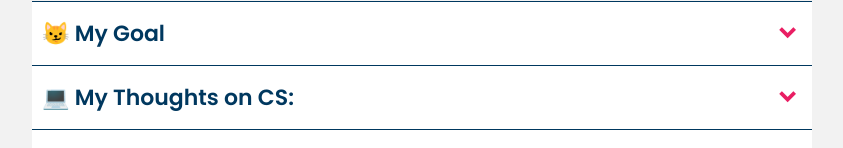
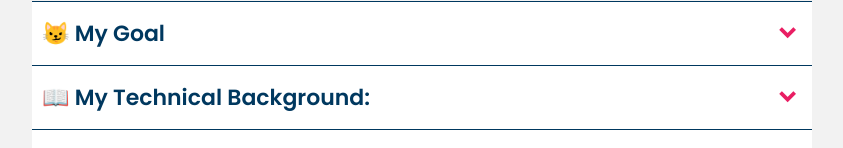
Before and after one commit to jamesmwu/Personal-Website, a React (Create React App) app: page /about in a window 1280 px wide. Shown: the part 804-952 px from the top of the page, without its empty margins (218-1061 px from the left). Built offline with nearby package versions, Linux system fonts and the light colour scheme.

Commit message:
Updated bio info

```diff
--- a/package.json
+++ b/package.json
@@ -25,12 +25,13 @@
 		"web-vitals": "^2.1.4"
 	},
 	"scripts": {
-    "predeploy": "npm run build",
+		"predeploy": "npm run lint && npm run build",
 		"deploy": "gh-pages -d build",
 		"start": "react-scripts start",
 		"build": "react-scripts build",
 		"test": "react-scripts test",
-    "eject": "react-scripts eject"
+		"eject": "react-scripts eject",
+		"lint": "eslint ./src --fix"
 	},
 	"eslintConfig": {
 		"extends": [
--- a/src/data/info.js
+++ b/src/data/info.js
@@ -284,94 +284,80 @@ export const aboutMe = [
 	{
 		title: '😼 My Goal',
 		description: [
-			'I consider myself a talkative introvert-- I love meeting new \
-			people and having conversations, but I also enjoy vibing on my \
-			own.',
-			'I have a couple ways of keeping myself mindlessly entertained. \
-			I follow the NBA (Lakers WOOO) and watch Minecraft videos. I also \
-			like playing Super Smash Bros Ultimate... my friends don\'t like \
-			playing with me anymore because I always beat them. But I like \
-			watching professional play and practicing the techniques they \
-			use, sometimes I\'ll even take notes for fun if I see something \
-			especially intriguing.',
-			'Some hobbies I think are probably more stimulating that I enjoy \
-			include reading, drawing, playing my violin, working out, and \
-			playing basketball. Regarding the reading point, I REALLY like \
-			learning about how businesses become successful, especially tech \
-			ones. Some of my favorites include "Shoe Dog" by Phil Knight, \
-			"Unbroken" by Laura Hillenbrand, and "The Lord of the Rings" by \
-			J.R.R. Tolkien. Regarding the drawing point, I usually draw digital\
-			 art, but I also like drawing on whiteboards... if that counts?\
-			  For some reason I really enjoy drawing nature stuff that is\
-			   devoid of people or human influence. So stuff like mountains,\
-			    clouds, forests, etc. But I mostly just draw little doodles\
-				 and more derpy looking stuff.',
-			'My idea of fun is chilling comfortably with friends, playing\
-			 board games or cards or just chatting. I feel like in college\
-			  there tends to be more of a party scene, but it\'s never really\
-			   been for me I think.'
+			'I\'m searching for a way to use my love for creativity and \
+			innovation to build something that will positively impact people.\
+			I believe that software engineering is the perfect way to do that,\
+			and ever since my first \'Hello World\', I\'ve continuously been\
+			amazed by the versatility and power that coding offers.',
+			'I think that learning new skills, technologies, and concepts is \
+			one of the most exciting parts of SWE-- and I can\'t wait to see \
+			where my journey will take me.'
 		]
 	},
 	{
-		title: '💻 My Thoughts on CS:',
+		title: '📖 My Technical Background:',
 		description: [
-			'I immensely enjoy SWE for the practicality and creativity it\
-			 offers. I think it\'s difficult to find any other profession\
-			  where you can create something that can be used by thousands\
-			   of people, all from one dude coding something in his bedroom.\
-			    I was initially pursuing mechanical engineering, and I\'ll\
-				 just say that it might be a little harder to solder\
-				  something together or manufacture a car while sitting\
-				   at your personal desk.',
-			'In addition to that, I really enjoy learning the actual concepts\
-			 and processes involved in building software. I think it\'s\
-			  fascinating to see how all the different parts of a program\
-			   come together to create something that can be used by others.',
-			'My goal is to build something interesting and cool that will\
-			 positively impact people, and I think SWE is a great way\
-			  to do that.'
+			'I\'ve worked with a variety of technologies-- that\'s been an \
+			intentional choice and something I find very fun!',
+			'I got my start in projects, startups, and clubs at UCLA \
+			where I learnt mobile and web fullstack development. Specifically, \
+			joining the #1 CS club at my school-- ACM-- taught me a lot of \
+			fundamentals. There, I was first introduced to Swift, React \
+			Native, and Git.',
+			'This set me up for my first internship at a startup, where I \
+			built a mobile app using React Native, but also learnt Firebase.\
+			Even better, I was able to pick up TensorFlow and very basic \
+			machine learning concepts.',
+			'I stayed active (and still am active) in ACM all this time, where \
+			I eventually became the President of the Hack committee. Along the \
+			way I got familiar with more fullstack technologies like MongoDB, \
+			Express.js, React.js, AWS services, etc.',
+			'Then, I interned at a cybersecurity company-- GrammaTech-- \
+			where I learnt Angular, TypeScript, and GraphQL. I also got to \
+			work with a production codebase and learnt a lot about the \
+			software development lifecycle in addition to some cybersecurity \
+			concepts like dynamically linked libraries, zero-day \
+			vulnerabilities, and more.',
+			'Following that, I began working on two research projects at UCLA \
+			where I\'m learning a lot about machine learning, computer vision, \
+			and data analysis. I\'m also working on a personal project with a \
+			friend, where I\'m learning a lot about backend development and \
+			deployment.',
+			'My most recent experience has been this past summer, where I \
+			worked at a great networking company-- Arista Networks. I got to \
+			work with C++ and Python, and despite having taken a networking \
+			class at UCLA, learnt so much more about networking, routing, \
+			and the OSI model. I haven\'t worked at a company with such a \
+			large codebase before, and it was a great experience to learn \
+			how to navigate that.'
 		]
 	},
 	{
-		title: '📖 My Background:',
+		title: '💻 Why I chose CS:',
 		description: [
-			'In elementary school, I was fascinated by the idea of creating\
-			 new worlds and ideas that had never been seen before! So\
-			  naturally, I wanted to be... an author. I enjoyed reading\
-			   and I enjoyed writing, so it seemed like the perfect fit.\
-			    I would frequently handwrite my stories and present the\
-				 stapled bundles of paper for my parents to read.',
-			'Eventually, my aspirations shifted. In high school, I didn\'t\
-			 know what I wanted to do and tried out every available\
-			  opportunity. In addition to a variety of extracurriculars\
-			   (violin, orchestra, basketball, cross country), I found\
-			    myself getting into speech. I enjoyed debate, participated\
-				 in mock trial, did some work for the school paper, won some\
-				  speech competitions, and even gave a TEDx talk. I thought\
-				   going into law or politics might be the move.',
-			'But after some research, I realized law wasn\'t for me, and\
-			 politics maybe was not so fun.',
-			'I decided to apply to colleges as a mechanical engineering\
-			 major, as I liked the idea of engineering-- building stuff\
-			  to help others sounded pretty cool, and I always enjoyed\
-			   learning about how stuff worked. Later in the year, taking\
-			    AP CSA, I realized programming was actually kind of fun,\
-				 and I ended up making an app with some friends. Around\
-				  this time, the first thoughts of a potential career in\
-				   software engineering started to form.',
-			'Once I began college at UCLA, I took my first year to explore.\
-			 I was in 5 clubs at one point, and decided to sample every type\
-			  of engineering. I was in an electrical engineering club, a\
-			   mechanical engineering club, a civil engineering club, and a\
-			    computer science club. Out of the work that all of them did,\
-				 I found I enjoyed CS the most (for the reasons mentioned in\
-				  the "Thoughts on CS" section above). Plus, the community of\
-				   the CS club-- ACM Hack-- was amazing. I met so many awesome\
-				    people, and I loved building stuff with them. A year later\
-					, I\'m now a computer science major and more involved\
-					 in Hack than ever.',
-			'Now, as I continue to develop my skills and explore CS, I\'m\
-			 excited to see where my journey will go.'
+			'I really enjoy CS, even as a hobby beyond just a career. However, \
+			I didn\'t always go for CS-- let\'s go back in time and \
+			revisit some of my old career aspirations...',
+			'[AGE 8]: The first real thing I ever wanted to be was an author. \
+			I loved reading and writing, and still do to this day.',
+			'[AGE 12]: I developed a hobby for drawing, and enjoyed \
+			cartooning, sketching, and making puns. For a while here, I \
+			considered going into some marketing or design field.',
+			'[AGE 14]: I had a brief couple months of aspiring to be a \
+			video editor. I edited videos for projects and my mom\'s business, \
+			and had great fun.',
+			'[AGE 17]: I started getting into public speaking and debate, and \
+			thought about going into law or politics. Around here, I realized \
+			I wanted to do something that would help people, but couldn\'t \
+			figure out what would be best to specialize in yet.',
+			'[AGE 18]: After lots of research, I realized I preferred an \
+			engineering field over a political or humanities-focused one. \
+			I couldn\'t figure out what type of engineering I wanted to do, \
+			and went into college as a mechanical engineering major.',
+			'[AGE 19]: After sampling many clubs, classes, and projects, I \
+			realized that I loved the creativity and problem-solving that \
+			came with software engineering. I switched majors to CS, and \
+			since then, it\'s been wonderful to explore!'
 		]
 	}
 ];
--- a/src/pages/About.js
+++ b/src/pages/About.js
@@ -16,6 +16,12 @@ function About() {
 
 		return () => clearTimeout(fadeInTimeout);
 	}, []);
+
+	function parseDescription(description) {
+		const bldDesc = description.replace(/\[(.*?)\]/g, '<b>[$1]</b>');
+
+		return <span dangerouslySetInnerHTML={{ __html: bldDesc }} />;
+	}
 
 	return (
 		<div
@@ -65,7 +71,7 @@ function About() {
 							trigger={info.title}
 						>
 							{info.description.map((desc, idx) => (
-								<p key={idx}>{desc}</p>
+								<p key={idx}>{parseDescription(desc)}</p>
 							))}
 						</Collapsible>
 					))}
```
Also changed, not shown: 1 other file (tests, documents, lock files or other folders). Lines whose indentation alone changed are shown as unchanged.
